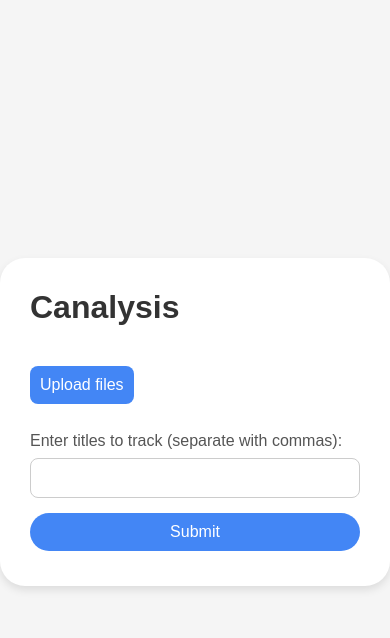
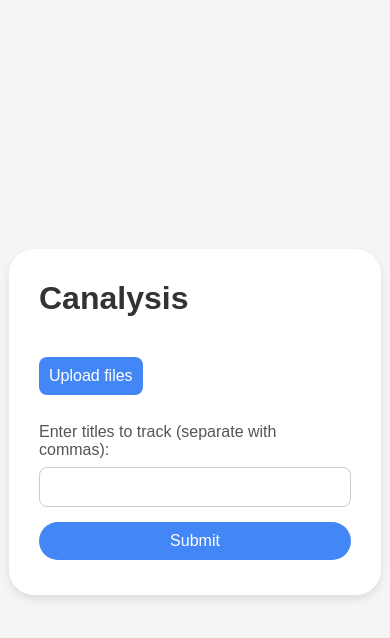
Before and after one commit to noelkronenberg/canalysis, a Flask app: page / in a window 390 px wide. Shown: the top 638 px of the page. Run offline with Flask 3, Linux system fonts and the light colour scheme.

Commit message:
improved mobile layout

```diff
--- a/static/css/main.css
+++ b/static/css/main.css
@@ -94,3 +94,9 @@
     border-radius: 99px;
     color: #fff;
 }
+
+@media only screen and (max-width: 600px) {
+    .container {
+        max-width: 80%;
+    }
+}
```
